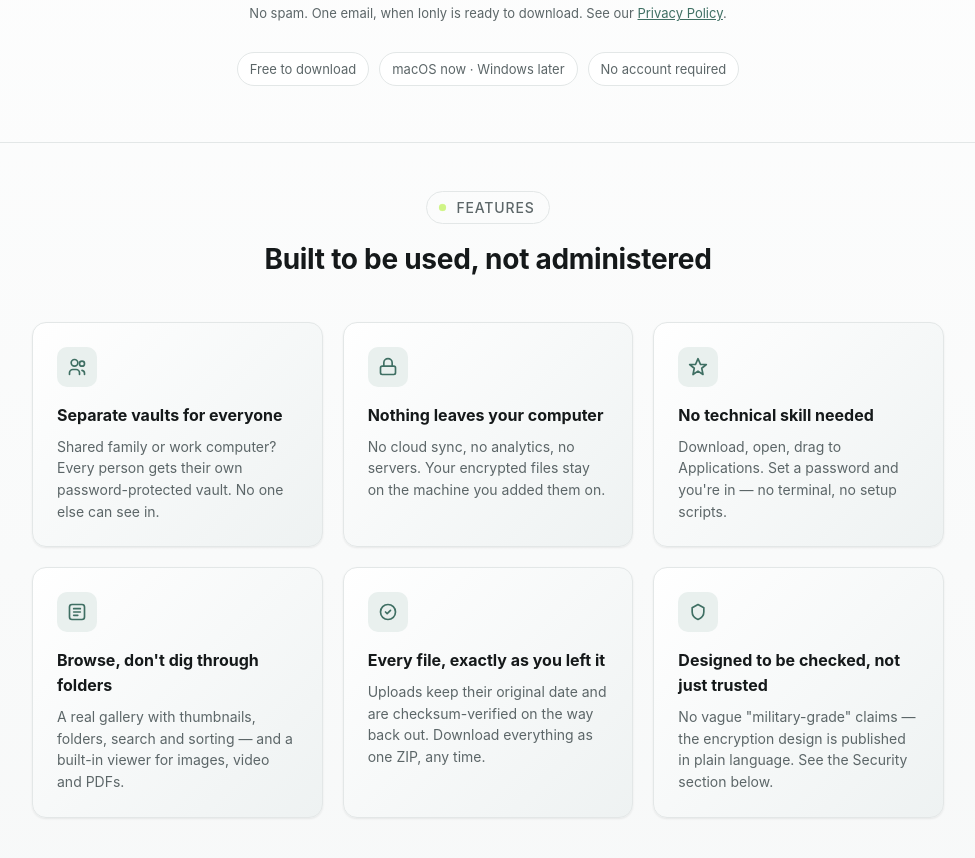
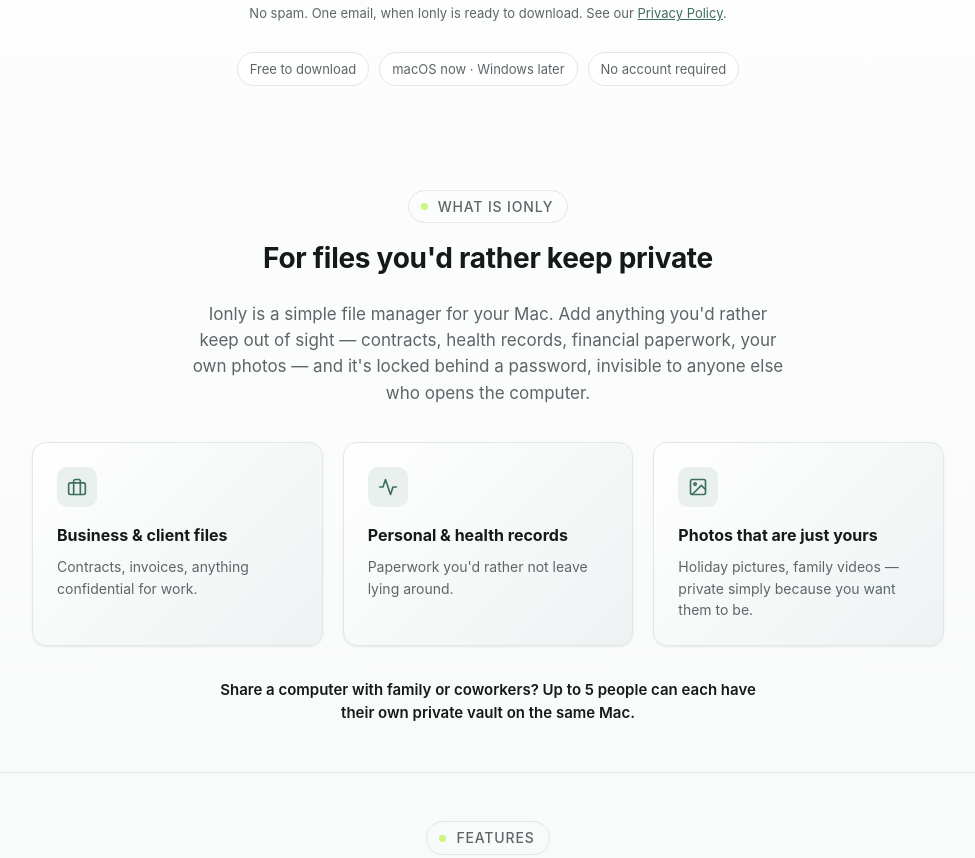
Before and after one commit to jadigitally/ionly, a plain HTML site: page index.html in a window 1280 px wide. Shown: the part 466-1324 px from the top of the page, without its empty margins (152-1127 px from the left). Drawn offline with Linux system fonts and the light colour scheme; no server answers.

Commit message:
Add a "What is Ionly" section right after the hero
Explains the product in plain terms before the feature list: a short
intro, three example use cases (business/client files, personal and
health records, personal photos) with icons matching the Features
card style, and a closing line on the 5-vaults-per-computer limit for
shared machines.

Co-Authored-By: Claude Sonnet 5 <noreply@anthropic.com>

```diff
--- a/index.html
+++ b/index.html
@@ -84,6 +84,46 @@
         <span class="badge">macOS now · Windows later</span>
         <span class="badge">No account required</span>
       </div>
+    </div>
+  </section>
+
+  <section class="about" id="about">
+    <div class="wrap">
+      <div class="eyebrow"><span class="eyebrow-pill"><span class="pulse-dot"></span>What is Ionly</span></div>
+      <h2>For files you'd rather keep private</h2>
+      <p class="about-lede">
+        Ionly is a simple file manager for your Mac. Add anything you'd rather keep out
+        of sight — contracts, health records, financial paperwork, your own photos — and
+        it's locked behind a password, invisible to anyone else who opens the computer.
+      </p>
+
+      <div class="grid">
+        <div class="card">
+          <div class="glyph">
+            <svg viewBox="0 0 24 24" fill="none" stroke="currentColor" stroke-width="2" stroke-linecap="round" stroke-linejoin="round"><rect x="2" y="7" width="20" height="14" rx="2"/><path d="M16 21V5a2 2 0 0 0-2-2h-4a2 2 0 0 0-2 2v16"/></svg>
+          </div>
+          <h3>Business &amp; client files</h3>
+          <p>Contracts, invoices, anything confidential for work.</p>
+        </div>
+
+        <div class="card">
+          <div class="glyph">
+            <svg viewBox="0 0 24 24" fill="none" stroke="currentColor" stroke-width="2" stroke-linecap="round" stroke-linejoin="round"><path d="M22 12h-4l-3 9L9 3l-3 9H2"/></svg>
+          </div>
+          <h3>Personal &amp; health records</h3>
+          <p>Paperwork you'd rather not leave lying around.</p>
+        </div>
+
+        <div class="card">
+          <div class="glyph">
+            <svg viewBox="0 0 24 24" fill="none" stroke="currentColor" stroke-width="2" stroke-linecap="round" stroke-linejoin="round"><rect x="3" y="3" width="18" height="18" rx="2"/><circle cx="8.5" cy="8.5" r="1.5"/><path d="M21 15l-5-5L5 21"/></svg>
+          </div>
+          <h3>Photos that are just yours</h3>
+          <p>Holiday pictures, family videos — private simply because you want them to be.</p>
+        </div>
+      </div>
+
+      <p class="about-note">Share a computer with family or coworkers? Up to 5 people can each have their own private vault on the same Mac.</p>
     </div>
   </section>
 
--- a/styles.css
+++ b/styles.css
@@ -375,11 +375,39 @@ header .wrap {
 
 .features h2,
 .security h2,
-.faq h2 {
+.faq h2,
+.about h2 {
   text-align: center;
   font-size: 28px;
   letter-spacing: -0.01em;
   margin: 0 0 40px;
+}
+
+/* ---------------------------------------------------------------- about */
+
+.about {
+  padding: 48px 0;
+}
+
+.about h2 {
+  margin-bottom: 20px;
+}
+
+.about-lede {
+  max-width: 600px;
+  margin: 0 auto 36px;
+  text-align: center;
+  color: var(--muted);
+  font-size: 17px;
+}
+
+.about-note {
+  max-width: 560px;
+  margin: 32px auto 0;
+  text-align: center;
+  color: var(--text);
+  font-size: 15px;
+  font-weight: 560;
 }
 
 /* Small accent label above a section heading — same type styling as the
```
